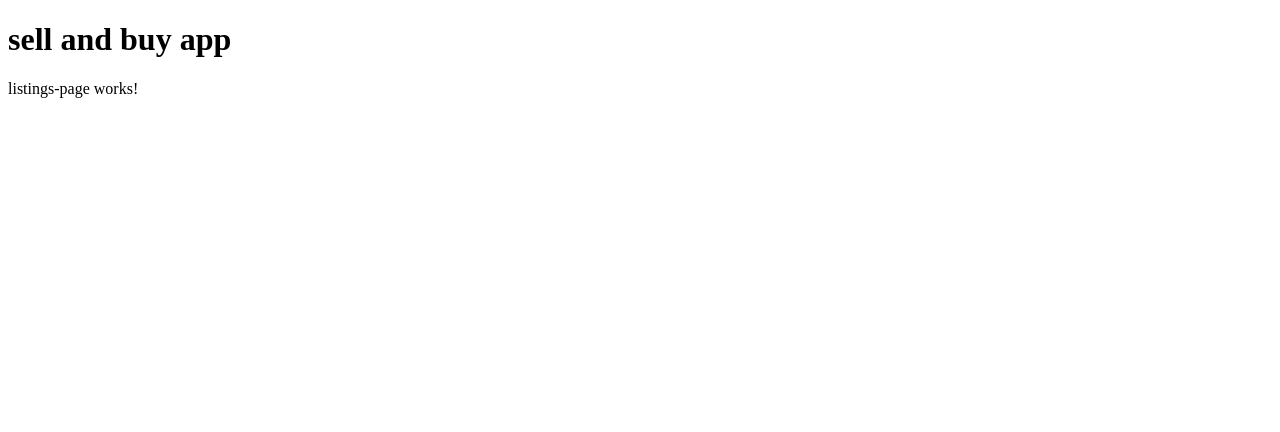
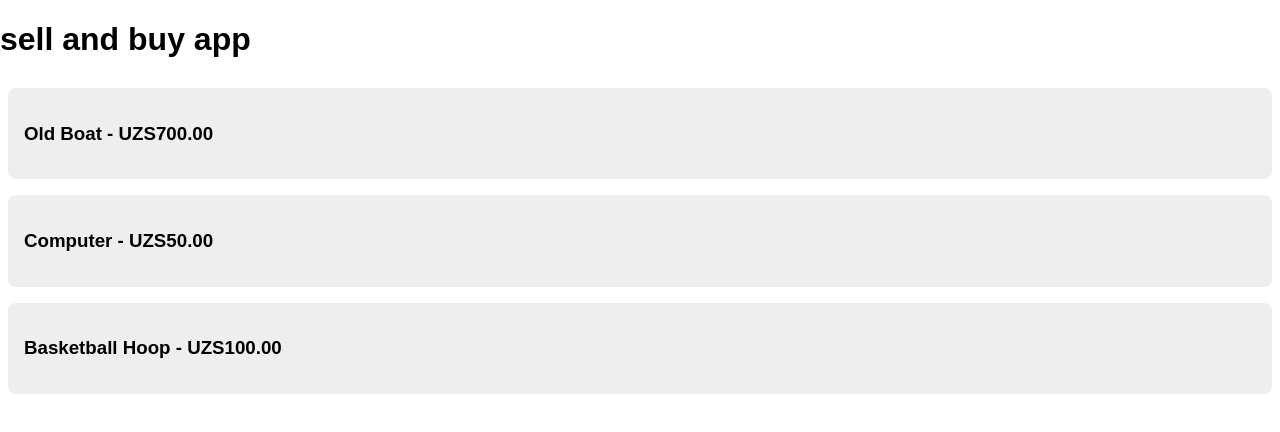
Before and after one commit to Sanjar1304/mean-project, an Angular app in the folder frontend/buy-and-sell/: page /listings in a window 1280 px wide. Shown: the top 432 px of the page. Built offline with nearby package versions, Linux system fonts and the light colour scheme.

Commit message:
Added custom currency pipe

```diff
--- a/frontend/buy-and-sell/src/app/listings-page/listings-page.component.html
+++ b/frontend/buy-and-sell/src/app/listings-page/listings-page.component.html
@@ -1 +1,7 @@
-<p>listings-page works!</p>
+<div>
+    <div class="content-box" *ngFor="let listing of listings">
+        <a routerLink="/listings/{{listing.id}}">
+            <h3>{{ listing.name }} - {{ listing.price |currency:"UZS":"symbol" }}</h3>
+        </a>
+    </div>
+</div>
--- a/frontend/buy-and-sell/src/app/listings-page/listings-page.component.ts
+++ b/frontend/buy-and-sell/src/app/listings-page/listings-page.component.ts
@@ -1,10 +1,25 @@
-import { Component } from '@angular/core';
+import { Component, OnInit } from '@angular/core';
+
+import { Listing } from '../types';
+import { fakeListings } from '../fake-data';
 
 @Component({
   selector: 'app-listings-page',
   templateUrl: './listings-page.component.html',
   styleUrls: ['./listings-page.component.css']
 })
-export class ListingsPageComponent {
+export class ListingsPageComponent implements OnInit {
+
+  listings: Listing[] = [];
+
+
+  constructor(){}
+
+
+  ngOnInit(): void {
+    this.listings = fakeListings
+  }
+
+
 
 }
--- /dev/null
+++ b/frontend/buy-and-sell/src/app/pipes/currencyPipe.ts
@@ -0,0 +1,26 @@
+import {Pipe, PipeTransform} from '@angular/core';
+import { formatCurrency, getCurrencySymbol } from '@angular/common';
+
+@Pipe({
+  name: 'mycurrency'
+})
+export class MyCurrency implements PipeTransform {
+   transform(
+    value: number,
+    currencyCode: string = 'UZS',
+    display:
+        | 'code'
+        | 'symbol'
+        | 'symbol-narrow'
+        | string
+        | boolean = 'symbol',
+    digitsInfo: string = '3.2-2',
+    locale: string = 'uz'): string | null {
+        return formatCurrency(
+          value,
+          locale,
+          getCurrencySymbol(currencyCode, 'wide'),
+          currencyCode,
+          digitsInfo)
+   }
+}
--- a/frontend/buy-and-sell/src/styles.css
+++ b/frontend/buy-and-sell/src/styles.css
@@ -1 +1,90 @@
 /* You can add global styles to this file, and also import other style files */
+
+body {
+    font-family: Arial, sans-serif;
+    margin: 0;
+    padding: 0;
+}
+
+button {
+    background-color: black;
+    border: none;
+    border-radius: 8px;
+    color: white;
+    cursor: pointer;
+    outline: none;
+    padding: 16px;
+    font-family: Arial, sans-serif;
+    font-size: 16px;
+}
+
+input,
+textarea {
+    border: 2px solid black;
+    border-radius: 8px;
+    font-family: Arial, sans-serif;
+    font-size: 16px;
+    padding: 8px;
+}
+
+a {
+    text-decoration: none;
+    color: black;
+}
+
+div {
+    padding: 8px;
+}
+
+#page-wrap {
+    background-color: #EEE;
+    min-height: 100vh;
+    padding: 0;
+    width: 100vw;
+}
+
+#max-width-column {
+    background-color: white;
+    margin: 0 auto;
+    max-width: 700px;
+    min-height: 100vh;
+    padding: 16px;
+    position: relative;
+}
+
+#top-bar {
+    border-bottom: 2px solid black;
+}
+
+#app-heading {
+    margin-top: 0;
+}
+
+#my-listings-button {
+    position: absolute;
+    top: 16px;
+    right: 16px;
+}
+
+#content-wrap {
+    padding: 16px;
+}
+
+.content-box {
+    background-color: #EEE;
+    border-radius: 8px;
+    padding: 16px;
+    position: relative;
+    margin-bottom: 16px;
+}
+
+.buttons-container {
+    position: absolute;
+    right: 0px;
+    bottom: 0px;
+    padding: 16px;
+}
+
+.buttons-container>button {
+    margin-left: 8px;
+}
```
Also changed, not shown: frontend/buy-and-sell/src/app/app.module.ts (+9 -8 lines).
